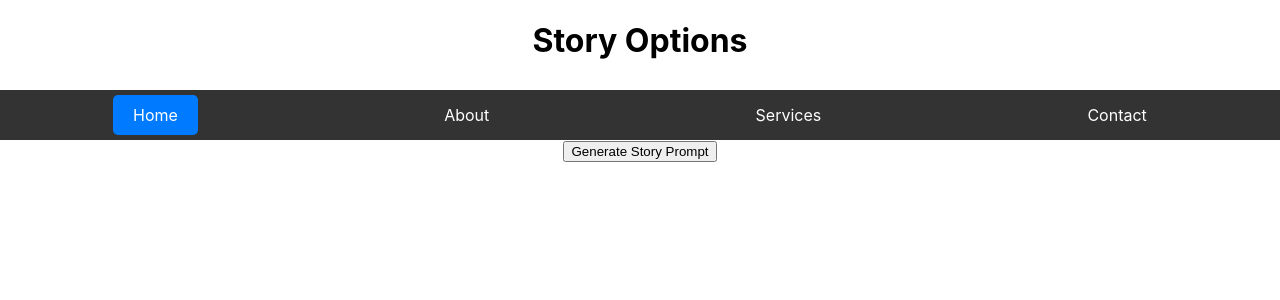
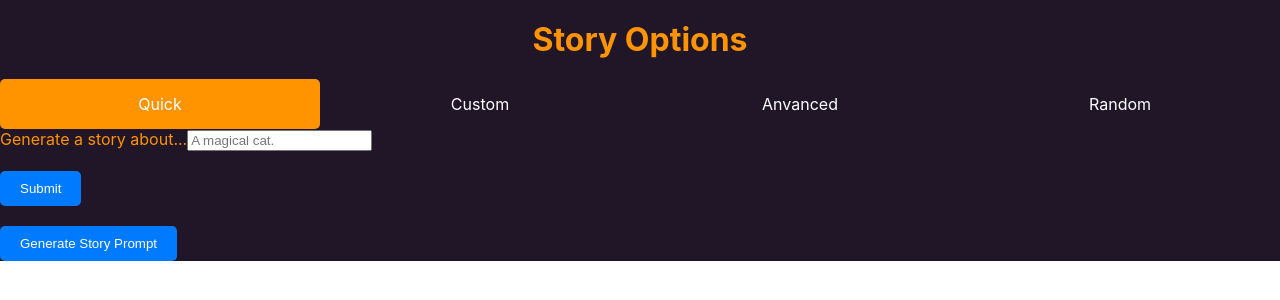
Before and after one commit to veniaminidis/ai-story-generator, a React (Create React App) app: page /home/options in a window 1280 px wide. Shown: the top 300 px of the page. Built offline with nearby package versions, Linux system fonts and the light colour scheme.

Commit message:
Testing on quick story creation and visual changes on options page

```diff
--- /dev/null
+++ b/src/components/StoryOptions/CustomStory.css
@@ -0,0 +1,4 @@
+.customStory {
+    /* background-color: #4B0082; */
+    padding-top: 20px;
+}
--- a/src/components/StoryOptions/CustomStory.js
+++ b/src/components/StoryOptions/CustomStory.js
@@ -4,6 +4,7 @@ import SettingSelection from './SettingSelection';
 import PlotDirectionSelection from './PlotDirectionSelection';
 import ThemeSelection from './ThemeSelection';
 import CharacterCustomization from './CharacterCustomization';
+import './CustomStory.css';
 import HeaderComponent from './HeaderComponent';
 import OpenAIAPI from '../OpenAIAPI';
 import { Routes, Route, Link } from 'react-router-dom';
@@ -124,7 +125,7 @@ class CustomStory extends Component {
 
 
         return (
-            <div className="App">
+            <div className="customStory">
                 <GenreSelection options={genres} onSelect={this.handleGenreSelect} />
                 <SettingSelection options={settings} onSelect={this.handleSettingSelect} />
                 <PlotDirectionSelection options={plotDirections} onSelect={this.handlePlotDirectionSelect} />
--- a/src/components/StoryOptions/HeaderComponent.js
+++ b/src/components/StoryOptions/HeaderComponent.js
@@ -16,25 +16,25 @@ const HeaderComponent = (props) => {
         className={activeTab === '1' ? 'active-tab' : 'tab'}
         onClick={() => handleTabClick('1')}
       >
-        Home
+        Quick
       </div>
       <div
         className={activeTab === '2' ? 'active-tab' : 'tab'}
         onClick={() => handleTabClick('2')}
       >
-        About
+        Custom
       </div>
       <div
         className={activeTab === '3' ? 'active-tab' : 'tab'}
         onClick={() => handleTabClick('3')}
       >
-        Services
+        Anvanced
       </div>
       <div
         className={activeTab === '4' ? 'active-tab' : 'tab'}
         onClick={() => handleTabClick('4')}
       >
-        Contact
+        Random
       </div>
     </div>
   );
--- a/src/components/StoryOptions/QuickStory.js
+++ b/src/components/StoryOptions/QuickStory.js
@@ -1,8 +1,9 @@
 import React, { useState } from 'react';
+import './quickStory.css';
 
 const QuickStory = (props) => {
     const [customValue, setCustomValue] = useState('');
-    const [prompt, setPrompt] = useState('');
+    // const [prompt, setPrompt] = useState('');
 
     // let customValue
 
@@ -11,16 +12,16 @@ const QuickStory = (props) => {
     };
 
     const handleCustomSubmit = () => {
-        // if (customValue.trim() !== '') {
-        //     props.onSelect(customValue);
-        // }
-        setPrompt(`
-        Create a kids story about ${customValue}
+        if (customValue.trim() !== '') {
+            props.onSelect(customValue);
+        }
+        // setPrompt(`
+        // Create a kids story about ${customValue}.
 
-        Split the story in 5 pages or chapters. For each chapter, write a description of an image that is the most relevant. The image description should be appropriate for eficient use in image generation AI models.
-        Split the images and the actual story by putting the image inside {} , the chapter title inside [] and the story inside <>.
+        // Split the story in 5 pages or chapters. For each chapter, write a description of an image that is the most relevant. The image description should be appropriate for eficient use in image generation AI models.
+        // Split the images and the actual story by putting the image inside {} , the chapter title inside [] and the story inside <>.
 
-        `);
+        // `);
     };
 
     return(
@@ -28,15 +29,15 @@ const QuickStory = (props) => {
             <label>Generate a story about...</label>
             <input
                 type="text"
-                // value={customValue}
+                value={customValue}
                 onChange={handleCustomInputChange}
                 placeholder="A magical cat.">
             </input>
             <button onClick={handleCustomSubmit}>Submit</button>
-            <p>{prompt}</p>
-            <button>
+            {/* <p>{prompt}</p> */}
+            {/* <button>
                 <span>Generate Story</span>
-            </button>
+            </button> */}
         </div>
     );
 
--- a/src/components/StoryOptions/optionTabs.css
+++ b/src/components/StoryOptions/optionTabs.css
@@ -4,23 +4,26 @@
     display: flex;
     justify-content: space-around;
     align-items: center;
-    background-color: #333; /* Header background color */
+    background-color: #201627 ; /* Header background color */
     height: 50px; /* Header height */
   }
 
-  .tab {
+  .tab, .active-tab {
+    width: 100%;
+    display: flex;
+    justify-content: center;
+    align-items: center;
     cursor: pointer;
     color: #fff; /* Tab text color */
-    padding: 10px 20px;
+    /* padding: 10px 20px; */
     transition: 0.3s; /* Transition effect for smooth color change */
+    height: 50px;
   }
 
   .active-tab {
-    background-color: #007bff; /* Active tab background color */
-    color: #fff; /* Active tab text color */
-    padding: 10px 20px;
+    background-color: #ff9300 ; /* Active tab background color ff9300 */
+    /* padding: 10px 20px; */
     border-radius: 5px; /* Optional: Add border-radius for rounded corners */
-    transition: 0.3s; /* Transition effect for smooth color change */
   }
 
   .tab:hover {
--- /dev/null
+++ b/src/components/StoryOptions/quickStory.css
@@ -0,0 +1,3 @@
+label {
+    color: #ff9300;
+}
--- a/src/pages/CombinedOptionsPage.css
+++ b/src/pages/CombinedOptionsPage.css
@@ -8,10 +8,15 @@
     background-color: #f9f9f9;
     box-shadow: 0px 2px 4px rgba(0, 0, 0, 0.1);
 } */
+.options {
+    background-color: #201627;
+}
 
-h1 {
+.opTitle {
     text-align: center;
-    margin-bottom: 20px;
+    margin: 0;
+    padding: 20px 0 20px 0;
+    color: #ff9300;
 }
 
 button {
--- a/src/pages/CombinedOptionsPage.js
+++ b/src/pages/CombinedOptionsPage.js
@@ -2,7 +2,7 @@
 // import GenreSelection from '../components/StoryOptions/GenreSelection';
 // import CharacterCustomization from '../components/StoryOptions/CharacterCustomization';
 // import SettingChoices from '../components/StoryOptions/SettingChoices';
-// import './CombinedOptionsPage.css';
+import './CombinedOptionsPage.css';
 
 // function CombinedOptionsPage({ onGenerateStory }) {
 //     const [selectedGenre, setSelectedGenre] = useState('');
@@ -78,7 +78,7 @@ class CombinedOptionsPage extends Component {
             characterCustomization: {},
             storyPrompt: '',
             redirectToStory: null,
-            optionsTab: 1
+            optionsTab: '1'
         };
     }
 
@@ -109,23 +109,22 @@ class CombinedOptionsPage extends Component {
 
     handleGeneratePrompt = async (tab) => {
 
-        const storyPrompt = '';
+        let storyPrompt;
 
-        const {
-            selectedGenre,
-            selectedSetting,
-            selectedPlotDirection,
-            selectedTheme,
-            characterCustomization,
-            selectedQuick,
-        } = this.state;
-
+        // const {
+        //     selectedGenre,
+        //     selectedSetting,
+        //     selectedPlotDirection,
+        //     selectedTheme,
+        //     characterCustomization,
+        //     selectedQuick,
+        // } = this.state;
 
         if (tab === '1') {
-            // const selectedQuick = this.state;
+            const {selectedQuick} = this.state;
             // const storyPrompt = this.state.selectedQuick;
-            const storyPrompt = `
-            Create a kids story about ${selectedQuick}
+            storyPrompt = `
+            Create a kids story about ${selectedQuick}.
 
             Split the story in 5 pages or chapters. For each chapter, write a description of an image that is the most relevant. The image description should be appropriate for eficient use in image generation AI models.
             Split the images and the actual story by putting the image inside {} , the chapter title inside [] and the story inside <>.
@@ -145,7 +144,7 @@ class CombinedOptionsPage extends Component {
                 .map(([key, value]) => `${key}: ${value}`)
                 .join('\n');
 
-            const storyPrompt = `
+            storyPrompt = `
                 Create a story based on the following information:
 
                 Genre: ${selectedGenre}
@@ -175,6 +174,7 @@ class CombinedOptionsPage extends Component {
         const apiKey = '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'; // Replace with your actual API key
         const prompt = storyPrompt;//'Give me 3 words inside {}, [] and <> respectively'//storyPrompt//'Create a story about a young guy called ROdy who embarks on a ajourney to save his dragon friend'; // Use the generated story prompt
 
+        console.log(prompt);
         try {
             const generatedStory = await OpenAIAPI.generateStory(apiKey, prompt);
             this.setState({ generatedStory });
@@ -192,26 +192,40 @@ class CombinedOptionsPage extends Component {
     }
 
     handleStorySplit = (generatedStory) => {
+        //PROHGOUMENO DEN DOULEVE KALA TO SPLIT
+        // const story = {
+        //     // {
+        //     //     image: 'https://neverendingstory.ai/assets/images/image08.jpg?v=eed4e7fc',
+        //     //     // title: '',
+        //     //     // content: '',
+        //     // }
+        // };
+        // // story.image =
+        // // generatedStory.substring(
+        // //     generatedStory.indexOf("{") + 1,
+        // //     generatedStory.lastIndexOf("}"));
+        // story.title =
+        // generatedStory.substring(
+        //     generatedStory.indexOf("[") + 1,
+        //     generatedStory.lastIndexOf("]"));
+        // story.content =
+        // generatedStory.substring(
+        //     generatedStory.indexOf("<") + 1,
+        //     generatedStory.lastIndexOf(">"));
+        // story.image = 'https://neverendingstory.ai/assets/images/image08.jpg?v=eed4e7fc'
+        // this.handleStoryStorage(story);
+        // console.log(story);
+
         const story = {
-            // {
-            //     image: 'https://neverendingstory.ai/assets/images/image08.jpg?v=eed4e7fc',
-            //     // title: '',
-            //     // content: '',
-            // }
+            image: 'https://neverendingstory.ai/assets/images/image08.jpg?v=eed4e7fc',
         };
-        // story.image =
-        // generatedStory.substring(
-        //     generatedStory.indexOf("{") + 1,
-        //     generatedStory.lastIndexOf("}"));
-        story.title =
-        generatedStory.substring(
-            generatedStory.indexOf("[") + 1,
-            generatedStory.lastIndexOf("]"));
-        story.content =
-        generatedStory.substring(
-            generatedStory.indexOf("<") + 1,
-            generatedStory.lastIndexOf(">"));
-        story.image = 'https://neverendingstory.ai/assets/images/image08.jpg?v=eed4e7fc'
+
+        const titleMatch = generatedStory.match(/\[(.*?)\]/);
+        const contentMatch = generatedStory.match(/<(.*?)>/);
+
+        story.title = titleMatch ? titleMatch[1] : '';
+        story.content = contentMatch ? contentMatch[1] : '';
+
         this.handleStoryStorage(story);
         console.log(story);
     }
@@ -223,7 +237,7 @@ class CombinedOptionsPage extends Component {
 
     handleCallback = (childData) => {
         this.setState({ optionsTab: childData })
-    }
+    };
 
 
 
@@ -254,10 +268,10 @@ class CombinedOptionsPage extends Component {
 
 
         return (
-            <div className="App">
+            <div className="options">
 
-                <h1>Story Options</h1>
-                <p>{this.state.selectedQuick}</p>
+                <h1 className="opTitle">Story Options</h1>
+                {/* <p>{this.state.selectedQuick}</p> */}
                 <HeaderComponent parentCallback={this.handleCallback}/>
                 {displayedTab}
                 {/* <GenreSelection options={genres} onSelect={this.handleGenreSelect} />
```
